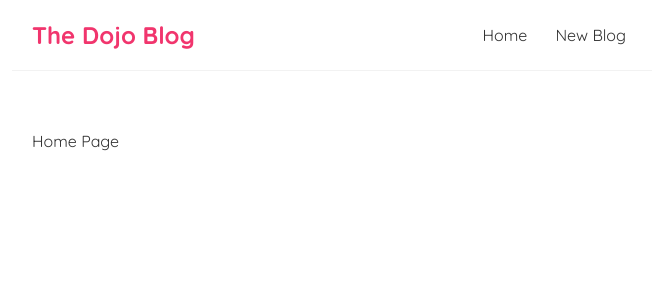
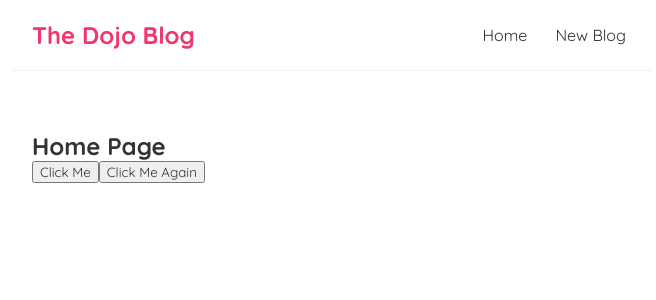
Before and after one commit to Waqarcode/dojo-blog, a React (Create React App) app: page / in a window 1280 px wide. Shown: the top 300 px of the page, without its empty margins (308-964 px from the left). Built offline with nearby package versions, Linux system fonts and the light colour scheme.

Commit message:
Click Event

```diff
--- a/src/Components/Home/HomeComponent.js
+++ b/src/Components/Home/HomeComponent.js
@@ -1,7 +1,23 @@
 const Home = () => {
+
+    const handleClickMe = (e) => {
+        console.log("Clicked, Fuction Call with Reference", e)
+    }
+
+    const handleClickMeAgain = (name, e) => {
+        console.log("Hi " + name, e.target)
+    }
+
     return (
-        <div className="home">Home Page</div>
+        <div className="home">
+            <h2>Home Page</h2>
+            {/* <button onClick={handleClickMe()}> Click Me</button> this will revoke the function on runtime withOut Click*/}
+            <button onClick={handleClickMe}> Click Me</button>
+            <button onClick={(e)=> handleClickMeAgain("Robot", e)}> Click Me Again</button>
+        </div>
      );
+
+
 }
 
 export default Home;
```
